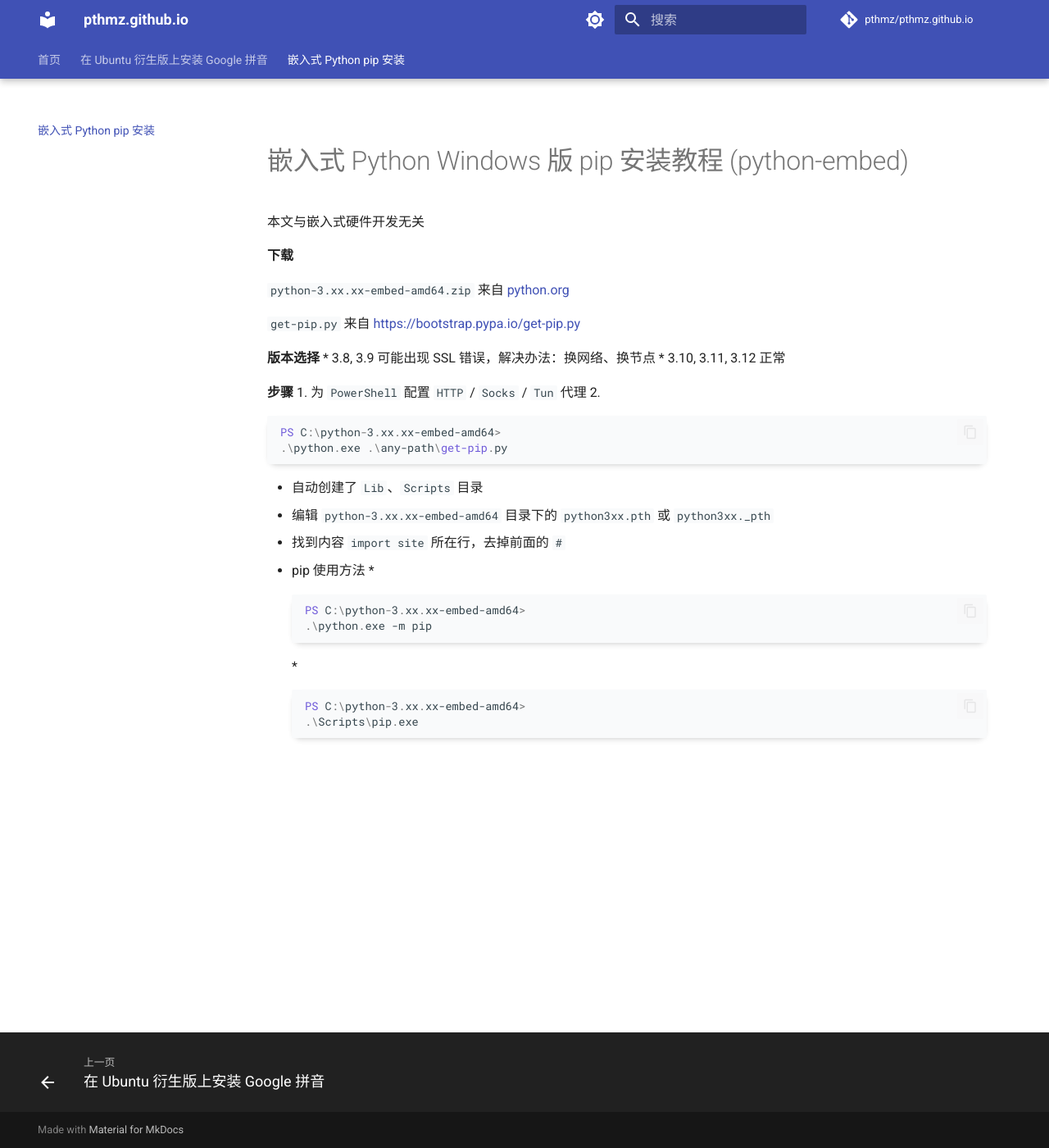
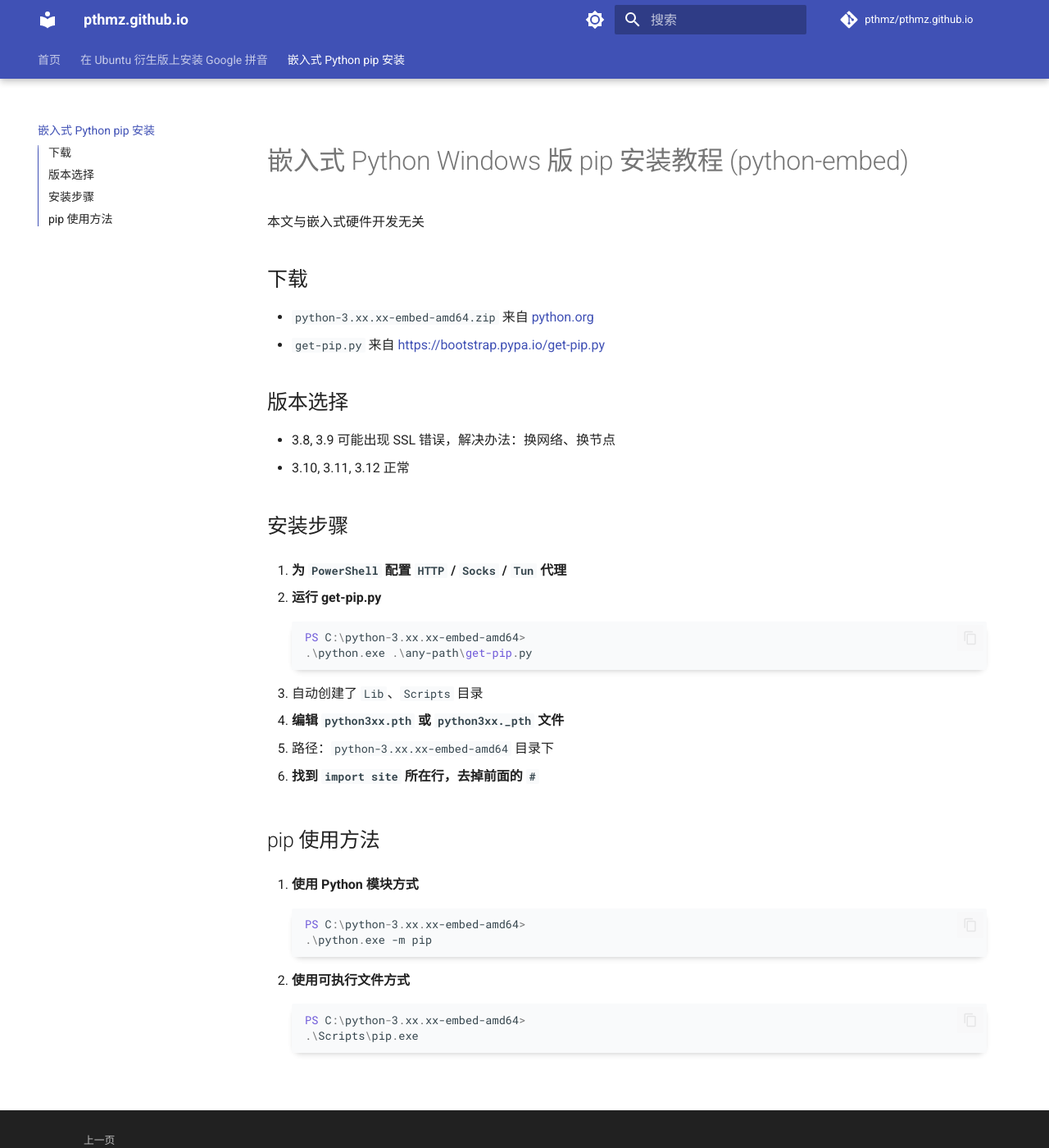
Before and after one commit to pthmz/pthmz.github.io, an MkDocs documentation site: the page built from docs/blog/embed-python-pip-installation-windows.md, in a window 1280 px wide and 1400 px high. Shown: the whole window at 82% size. Built offline with MkDocs 1.6.1 and Material for MkDocs 9.7.7, drawn with Linux system fonts in a browser that asks for light colours; comment, search, counter and statistics services are not loaded.

Commit message:
Optimize markdown structure for pip installation tutorial

````diff
--- a/docs/blog/embed-python-pip-installation-windows.md
+++ b/docs/blog/embed-python-pip-installation-windows.md
@@ -6,39 +6,42 @@
 
 本文与嵌入式硬件开发无关
 
-**下载**
+## 下载
 
-`python-3.xx.xx-embed-amd64.zip` 来自 [python.org](https://www.python.org/)
+- `python-3.xx.xx-embed-amd64.zip` 来自 [python.org](https://www.python.org/)
+- `get-pip.py` 来自 [https://bootstrap.pypa.io/get-pip.py](https://bootstrap.pypa.io/get-pip.py)
 
-`get-pip.py` 来自 [https://bootstrap.pypa.io/get-pip.py](https://bootstrap.pypa.io/get-pip.py)
+## 版本选择
 
-**版本选择**
-* 3.8, 3.9 可能出现 SSL 错误，解决办法：换网络、换节点
-* 3.10, 3.11, 3.12 正常
+- 3.8, 3.9 可能出现 SSL 错误，解决办法：换网络、换节点
+- 3.10, 3.11, 3.12 正常
 
-**步骤**
-1. 为 `PowerShell` 配置 `HTTP` / `Socks` / `Tun` 代理
-2.
+## 安装步骤
 
-```powershell
-PS C:\python-3.xx.xx-embed-amd64>
-.\python.exe .\any-path\get-pip.py
-```
+1. **为 `PowerShell` 配置 `HTTP` / `Socks` / `Tun` 代理**
 
-* 自动创建了 `Lib`、`Scripts` 目录
-3. 编辑 `python-3.xx.xx-embed-amd64` 目录下的 `python3xx.pth` 或 `python3xx._pth`
-4. 找到内容 `import site` 所在行，去掉前面的 `#`
+2. **运行 get-pip.py**
+   ```powershell
+   PS C:\python-3.xx.xx-embed-amd64>
+   .\python.exe .\any-path\get-pip.py
+   ```
+   - 自动创建了 `Lib`、`Scripts` 目录
 
-* pip 使用方法
-  *
+3. **编辑 `python3xx.pth` 或 `python3xx._pth` 文件**
+   - 路径：`python-3.xx.xx-embed-amd64` 目录下
 
-    ```powershell
-    PS C:\python-3.xx.xx-embed-amd64>
-    .\python.exe -m pip
-    ```
-  *
+4. **找到 `import site` 所在行，去掉前面的 `#`**
 
-    ```powershell
-    PS C:\python-3.xx.xx-embed-amd64>
-    .\Scripts\pip.exe
-    ```
+## pip 使用方法
+
+1. **使用 Python 模块方式**
+   ```powershell
+   PS C:\python-3.xx.xx-embed-amd64>
+   .\python.exe -m pip
+   ```
+
+2. **使用可执行文件方式**
+   ```powershell
+   PS C:\python-3.xx.xx-embed-amd64>
+   .\Scripts\pip.exe
+   ```
````
